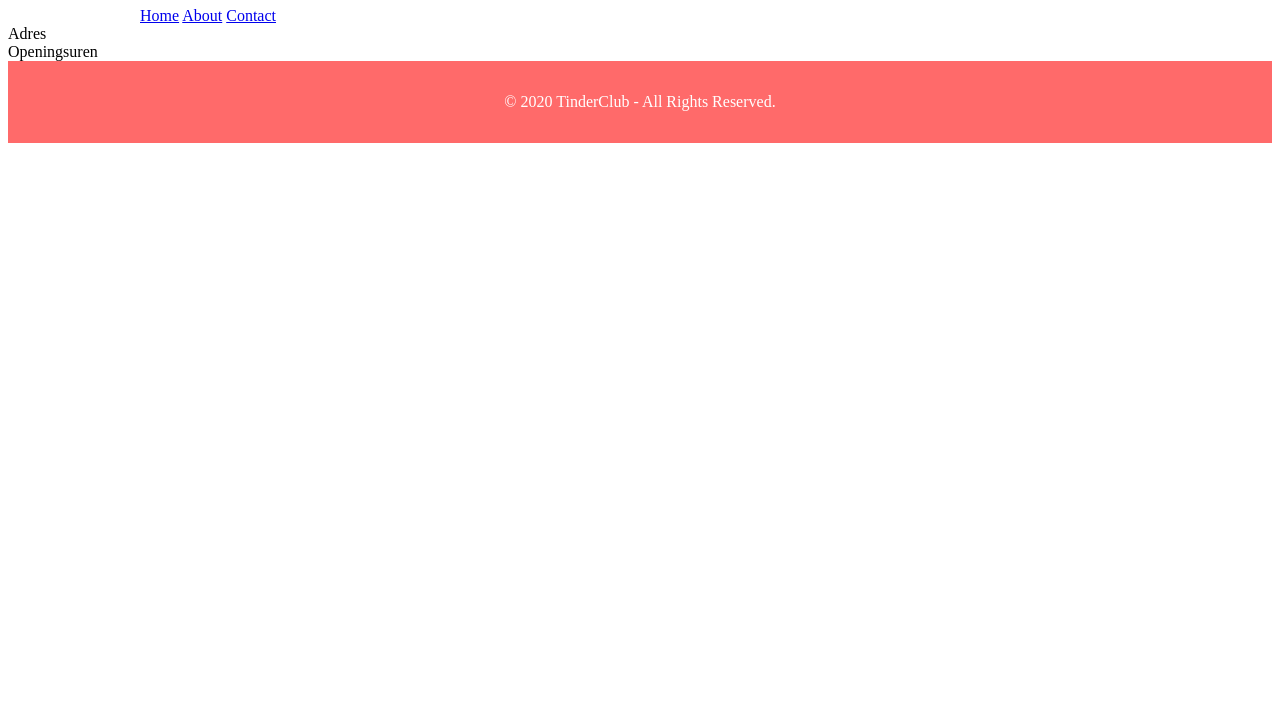
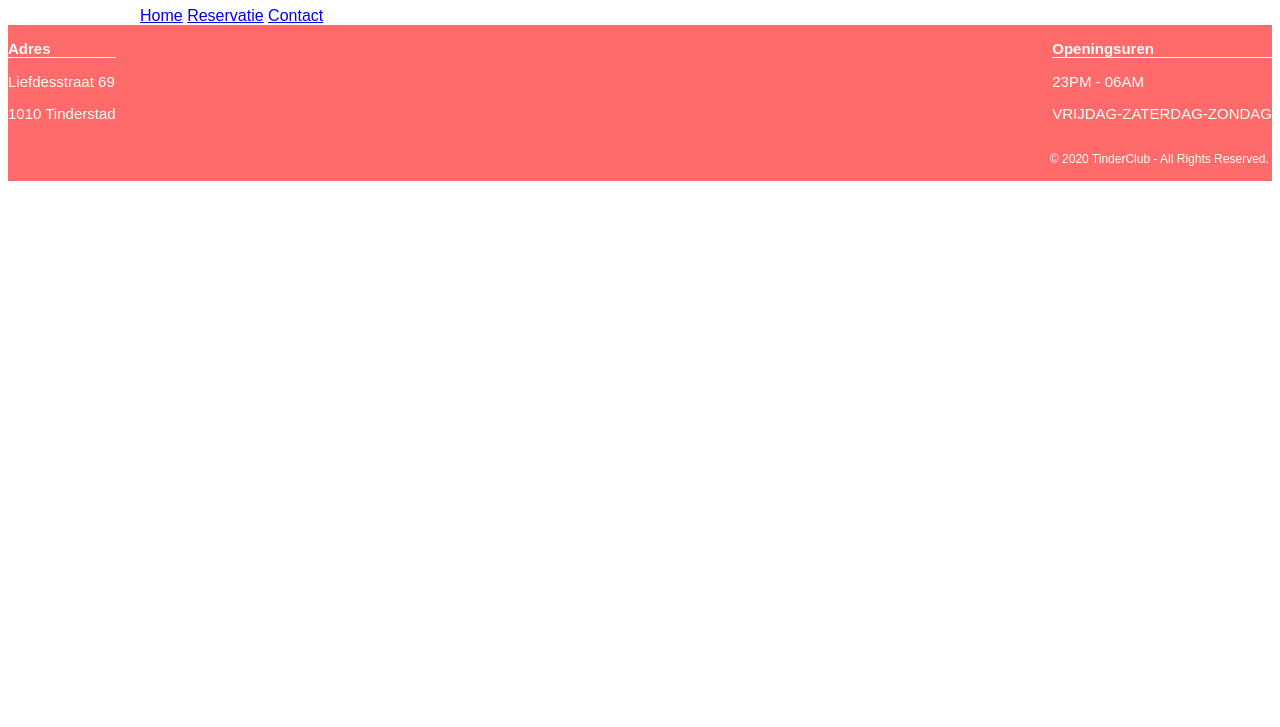
Before and after one commit to jeffreybe/casetinderclub, a plain HTML site: page index.html in a window 1280 px wide. Shown: the part 73-800 px from the top of the page. Drawn offline with Linux system fonts and the light colour scheme; a web font is replaced by a local one.

Commit message:
footer aangepast

```diff
--- a/css/style.css
+++ b/css/style.css
@@ -1,9 +1,13 @@
-
+@import url("https://use.typekit.net/acr7qdb.css");
 
 .cf:after {
 	content: "";
 	display: table;
 	clear: both;
+}
+
+body {
+	font-family: "Proxima Nova", sans-serif;
 }
 
 .container {
@@ -17,15 +21,39 @@
 
 
 /*FOOTER*/
+.subfooter {
+	background-color: #FF6A6A;
+	color: white;
+}
+
+.subfooter-title{
+	font-size: 15px;
+	border-bottom: .5px solid white;
+}
+
+.subfooter p {
+	font-size: 15px;
+}
+.subfooter-column.left{
+	float: left;
+
+}
+
+.subfooter-column.right {
+	float: right;
+
+}
 
 .main-footer {
 	background-color: #FF6A6A;
 	color: white;
-	padding: 1rem 0;
-	text-align:center;
+	padding: .2rem;
+	text-align: right;
 }
 
-
+.main-footer p {
+	font-size: 12px;
+}
 
 /*KLEUREN
 
--- a/index.html
+++ b/index.html
@@ -10,24 +10,32 @@
 <body>
 	<header class="main-header">
 		<div class="container cf">
-			<h1 class="logo">
-			<a href="index.html">MyBlog</a>
-			</h1>
+			<h1 class="logo">Logo </h1>
 			<nav class="main-nav">
 			<a href="index.html">Home</a>
-			<a href="about.html">About</a>
+			<a href="reservatie.html">Reservatie</a>
 			<a href="contact.html">Contact</a>
 			</nav>
 		</div>
 	</header>
 
-	<aside>
-		<section>Adres</section>
-		<section>Openingsuren</section>
+	<aside class="subfooter cf">
+		<section class="subfooter-column left">
+			<h1 class="subfooter-title ">Adres</h1>
+			<p>Liefdesstraat 69</p>
+			<p>1010 Tinderstad</p>
+		</section>
+		<section class="subfooter-column right">
+			<h1 class="subfooter-title ">Openingsuren</h1>
+			<p>23PM - 06AM</p>
+			<p>VRIJDAG-ZATERDAG-ZONDAG</p>
+		</section>
+
 	</aside>
 
 	<footer class="main-footer">
 		<p>© 2020 TinderClub - All Rights Reserved. </p>
 	</footer>
+
 </body>
 </html>
```
